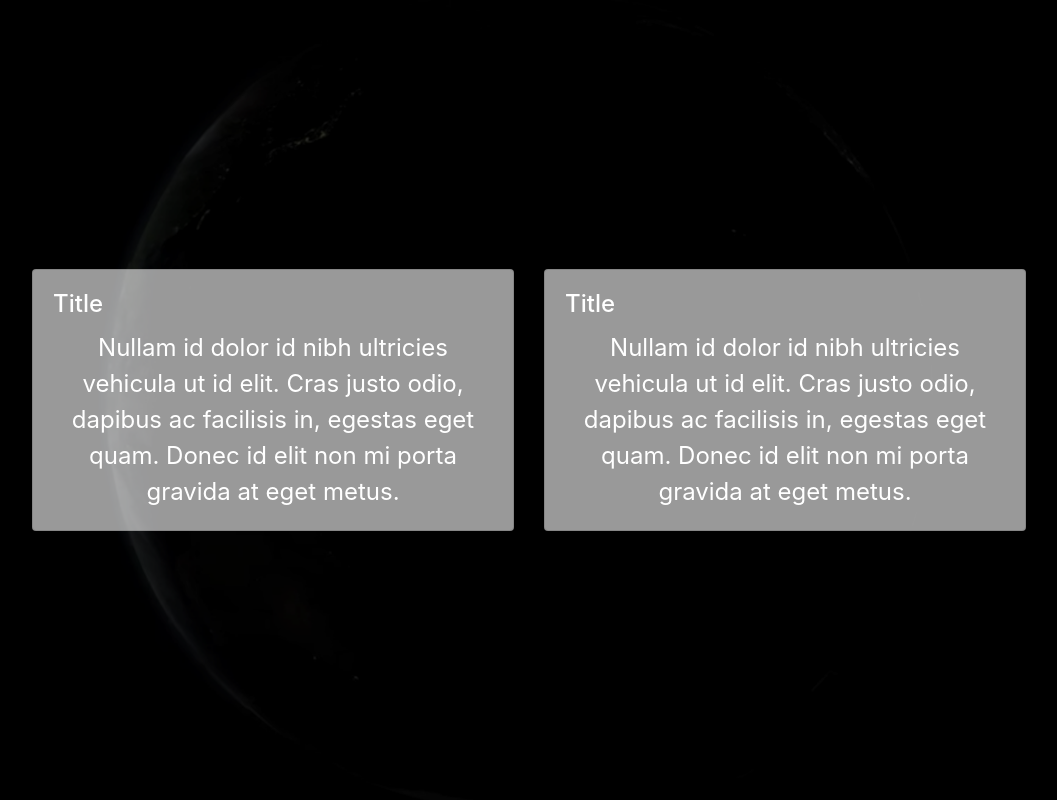
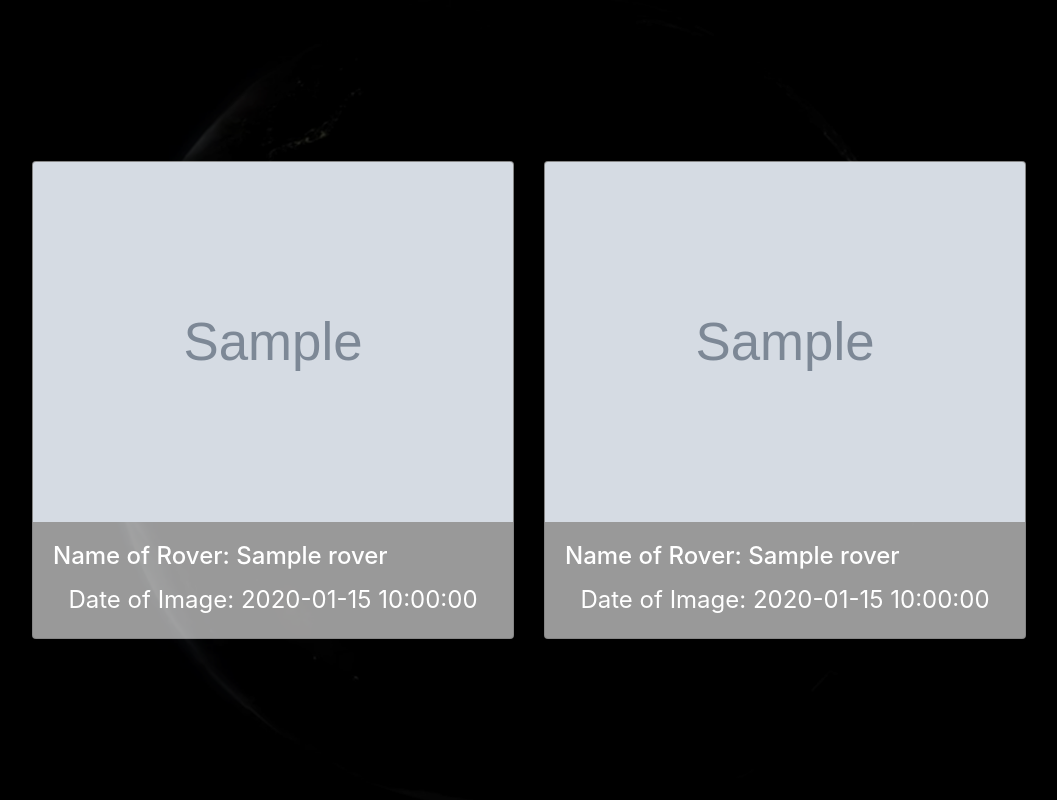
Before and after one commit to judekuti/Mars_rover, a Flask app: template marsrover/templates/marsrover.html in a window 1280 px wide. Shown: the whole page, without its empty margins (111-1168 px from the left). Run offline with Flask 2, Linux system fonts and the light colour scheme; the template is opened without the code that fills it: most values are stand-ins (such as "Sample title", 1, 10 or a date in 2020); grey boxes marked "Sample" are stand-in pictures; some libraries are stand-ins or nearby versions.

Commit message:
inputed content text of marsrover.html

```diff
--- a/marsrover/app.py
+++ b/marsrover/app.py
@@ -9,5 +9,16 @@ def index():
     return render_template('index.html')
 
 
+@app.route('/marsrover', methods=['GET', 'POST'])
+def marsrover():
+    date = request.form['date']
+    r = requests.get('https://api.nasa.gov/mars-photos/api/v1/rovers/curiosity/photos?earth_date=' + date + '&api_key=G5y2M6Nxqx8ZO7E3Fr4sHOOzWTxmknVNYvOMJnZW')
+
+    j_obj = r.json()
+    image = j_obj['photos'][0]['img_src']
+    earth_date = j_obj['photos'][0]['earth_date']
+    return render_template('marsrover.html', image=image, date=date, earth_date=earth_date)
+
+
 if __name__ == '__main__':
     app.run(debug=True)
--- a/marsrover/templates/marsrover.html
+++ b/marsrover/templates/marsrover.html
@@ -14,18 +14,23 @@
         <div class="container d-flex justify-content-center align-items-center parallax-content" style="height:100vh;">
             <div class="row" style="width:1024px;">
                 <div class="col-sm-12 col-md-6">
-                    <div class="card" style="background-color:rgba(255,255,255,0.6);"><img class="img-fluid card-img-top w-100 d-block" style="width:100%;">
+                    <div class="card" style="background-color:rgba(255,255,255,0.6);">
+                        <a href= "{{ image }}" download>
+                        <img  src="{{ image }}" class="img-fluid card-img-top w-100 d-block" style="width:100%;">
+                        </a>
                         <div class="card-body">
-                            <h4 class="card-title">Title</h4>
-                            <p class="card-text">Nullam id dolor id nibh ultricies vehicula ut id elit. Cras justo odio, dapibus ac facilisis in, egestas eget quam. Donec id elit non mi porta gravida at eget metus.</p>
+                            <h4 class="card-title">Name of Rover: {{ rover }}</h4>
+                            <p class="card-text">Date of Image: {{ earth_date }}</p>
                         </div>
                     </div>
                 </div>
                 <div class="col-sm-12 col-md-6">
-                    <div class="card" style="background-color:rgba(255,255,255,0.6);"><img class="img-fluid card-img-top w-100 d-block" style="width:100%;">
+                    <div class="card" style="background-color:rgba(255,255,255,0.6);">
+                        <a href= "{{ image }}" download>
+                        <img src="{{ image }}" class="img-fluid card-img-top w-100 d-block" style="width:100%;"></a>
                         <div class="card-body">
-                            <h4 class="card-title">Title</h4>
-                            <p class="card-text">Nullam id dolor id nibh ultricies vehicula ut id elit. Cras justo odio, dapibus ac facilisis in, egestas eget quam. Donec id elit non mi porta gravida at eget metus.</p>
+                            <h4 class="card-title">Name of Rover: {{ rover }}</h4>
+                            <p class="card-text">Date of Image: {{ earth_date }}</p>
                         </div>
                     </div>
                 </div>
```
